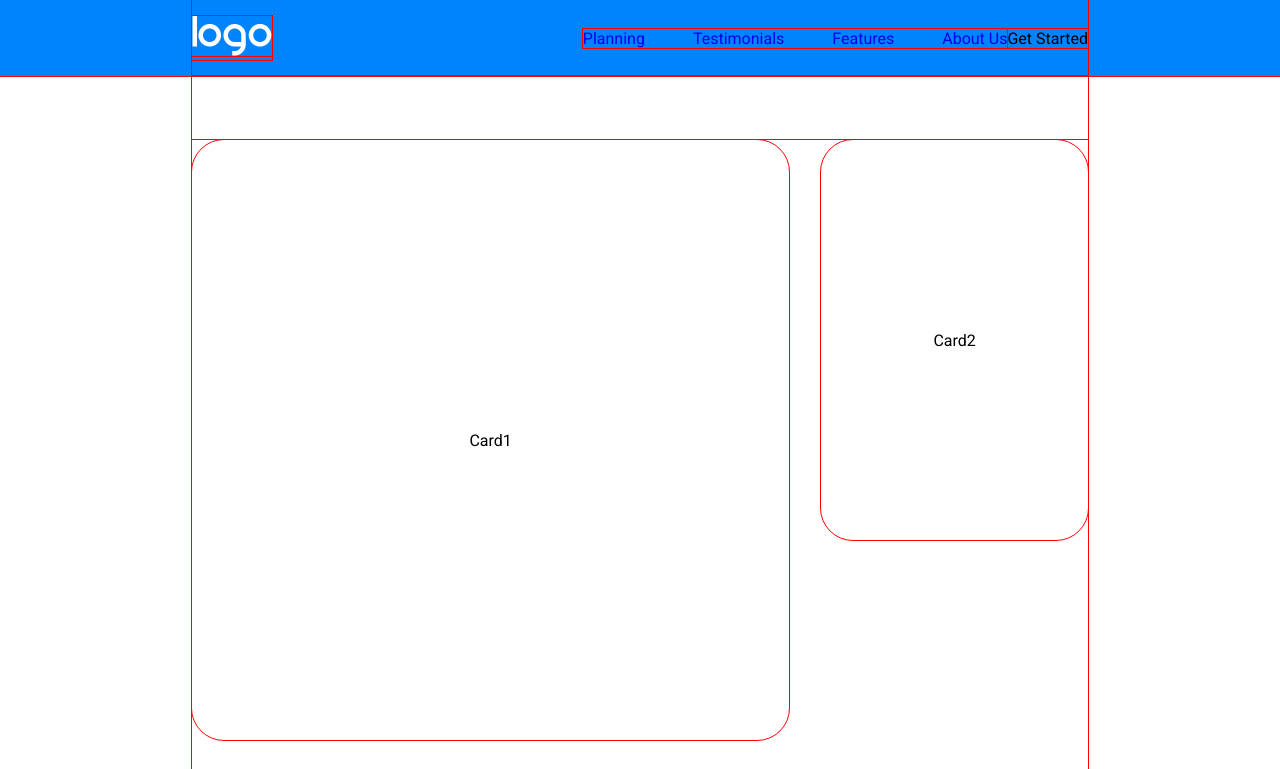
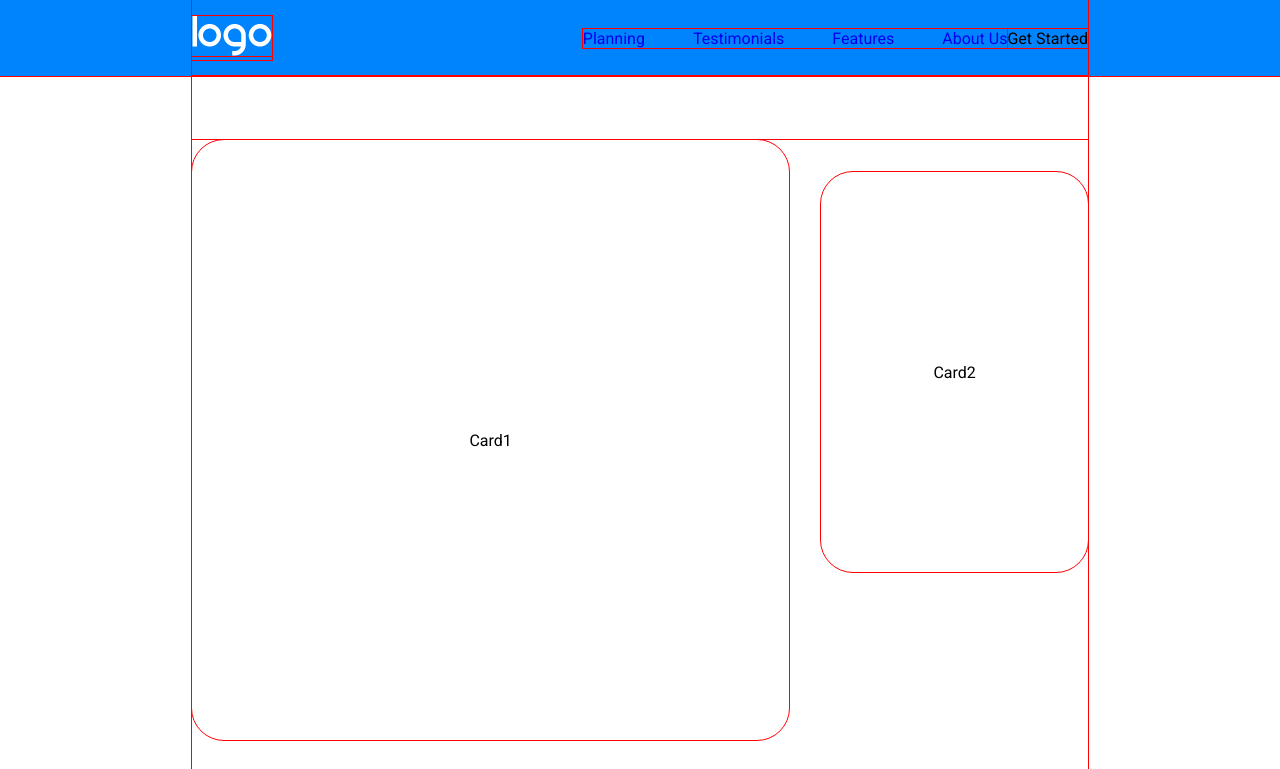
Before and after one commit to ruggerifrancesco/htmlcss-responsive-layout, a plain HTML site: page index.html in a window 1280 px wide. Shown: the top 769 px of the page. Drawn offline with Linux system fonts and the light colour scheme.

Commit message:
fixed with margin

```diff
--- a/assets/css/style.css
+++ b/assets/css/style.css
@@ -141,7 +141,6 @@ img {
 .hero-card-container {
     flex-direction: column;
     width: 100%;
-    gap: 2rem;
 }
 
 .hero-card-primary {
@@ -158,6 +157,7 @@ img {
     height: 400px;
     width: 100%;
     border-radius: var(--card-border-rd);
+    margin-top: 2rem;
 }
     /* Media Query Section */
     @media screen and (min-width: 576px) {
@@ -169,7 +169,8 @@ img {
             width: calc((100% / 3 * 2))
         }
         .hero-card {
-            width: calc(100% / 3 - 2rem);
+            width: calc((100% / 3 - 2rem));
+            margin-left: 2rem;
         }
     }
 /* ---- Main Content ---- */
```
